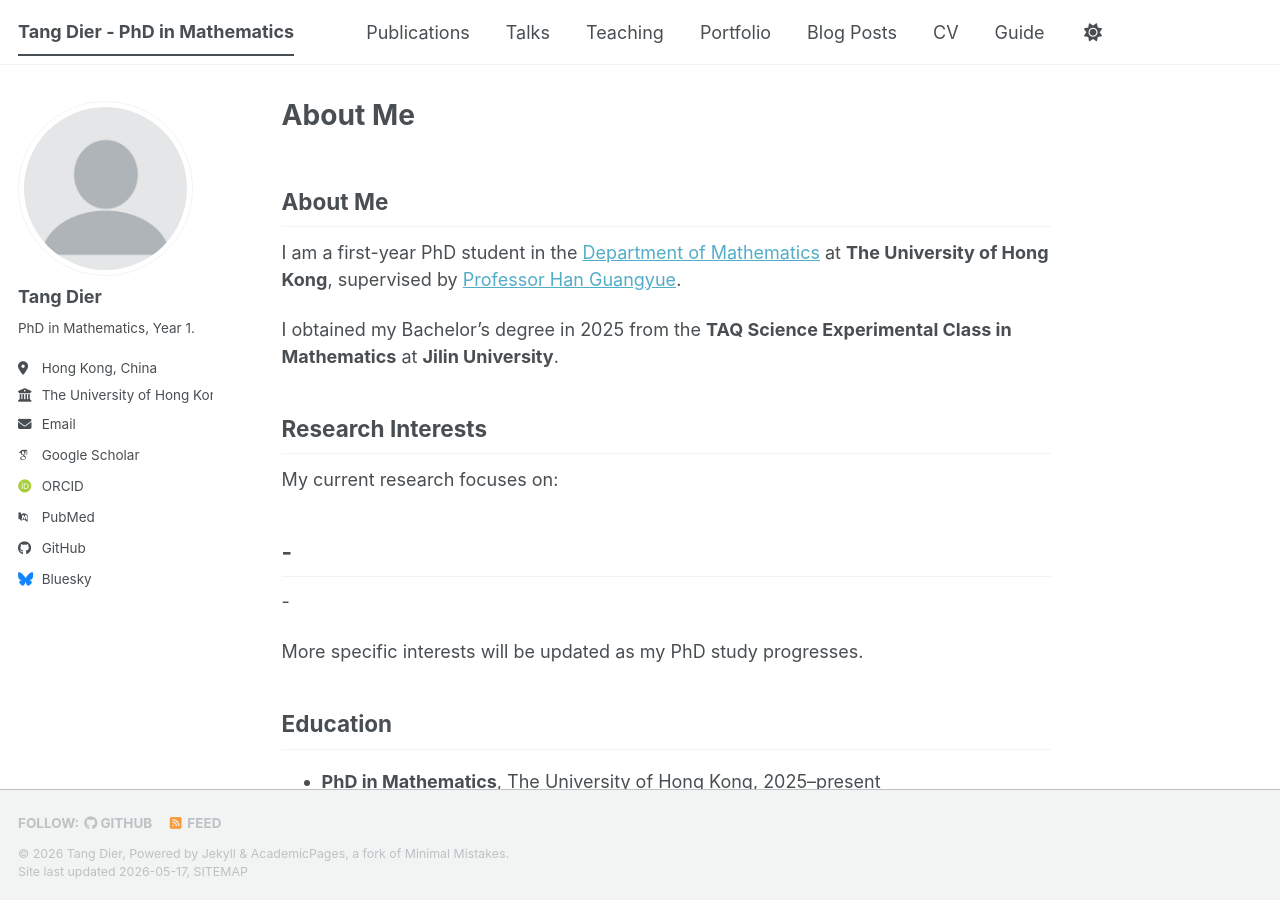
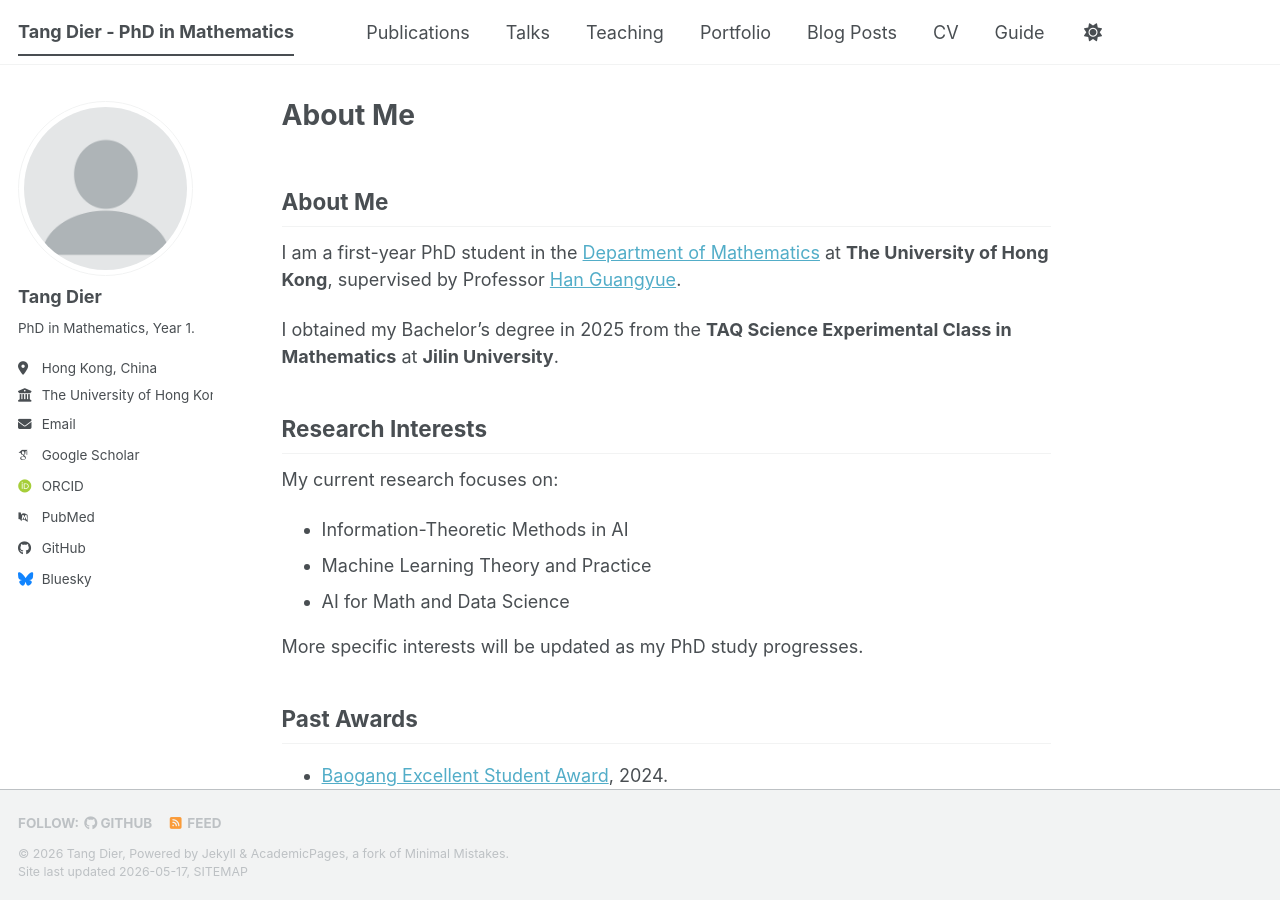
Before and after one commit to TangDier03/tangdier03.github.io, a Jekyll site: the page built from _pages/about.md, in a window 1280 px wide and 900 px high. Built offline with Jekyll 4.4.1, drawn with Linux system fonts in a browser that asks for light colours; some web fonts are replaced; a script bundle is joined from its source files by our own code; library files that are not in the unit come from our copies.

Commit message:
Update about.md

```diff
--- a/_pages/about.md
+++ b/_pages/about.md
@@ -9,7 +9,7 @@ redirect_from:
 
 ## About Me
 
-I am a first-year PhD student in the [Department of Mathematics](https://hkumath.hku.hk/web/current/pg-course.php) at **The University of Hong Kong**, supervised by [Professor Han Guangyue](https://hkumath.hku.hk/~ghan/).
+I am a first-year PhD student in the [Department of Mathematics](https://hkumath.hku.hk/web/current/pg-course.php) at **The University of Hong Kong**, supervised by Professor [Han Guangyue](https://hkumath.hku.hk/~ghan/).
 
 I obtained my Bachelor's degree in 2025 from the **TAQ Science Experimental Class in Mathematics** at **Jilin University**.
 
@@ -17,11 +17,17 @@ I obtained my Bachelor's degree in 2025 from the **TAQ Science Experimental Clas
 
 My current research focuses on:
 
--
--
--
+- Information-Theoretic Methods in AI
+- Machine Learning Theory and Practice
+- AI for Math and Data Science
 
 More specific interests will be updated as my PhD study progresses.
+
+## Past Awards
+
+- [Baogang Excellent Student Award](http://www.bsef.baosteel.com/#/newsdetail?nodeid=15&id=8789), 2024.
+- [Jilin University Top 10 Students], 2024.
+
 
 ## Education
 
```
